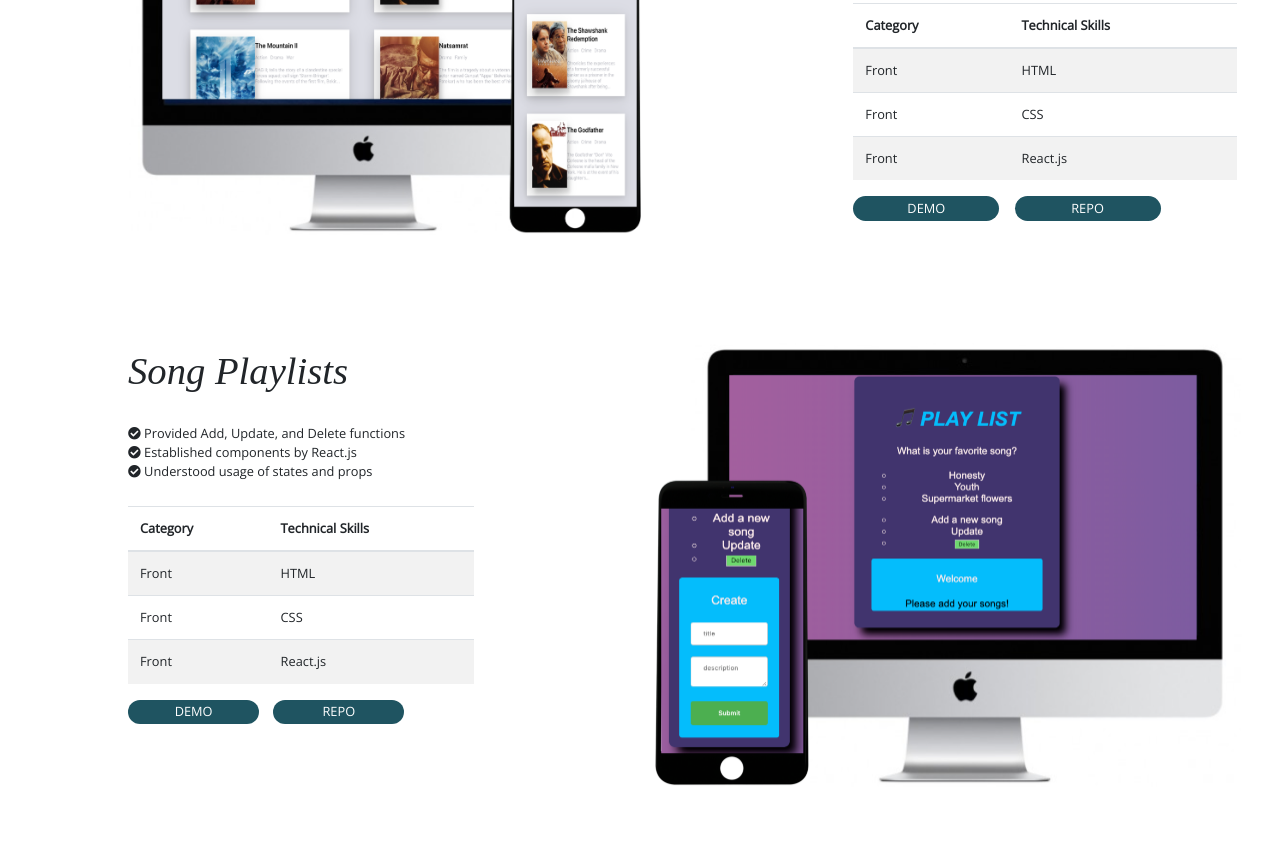
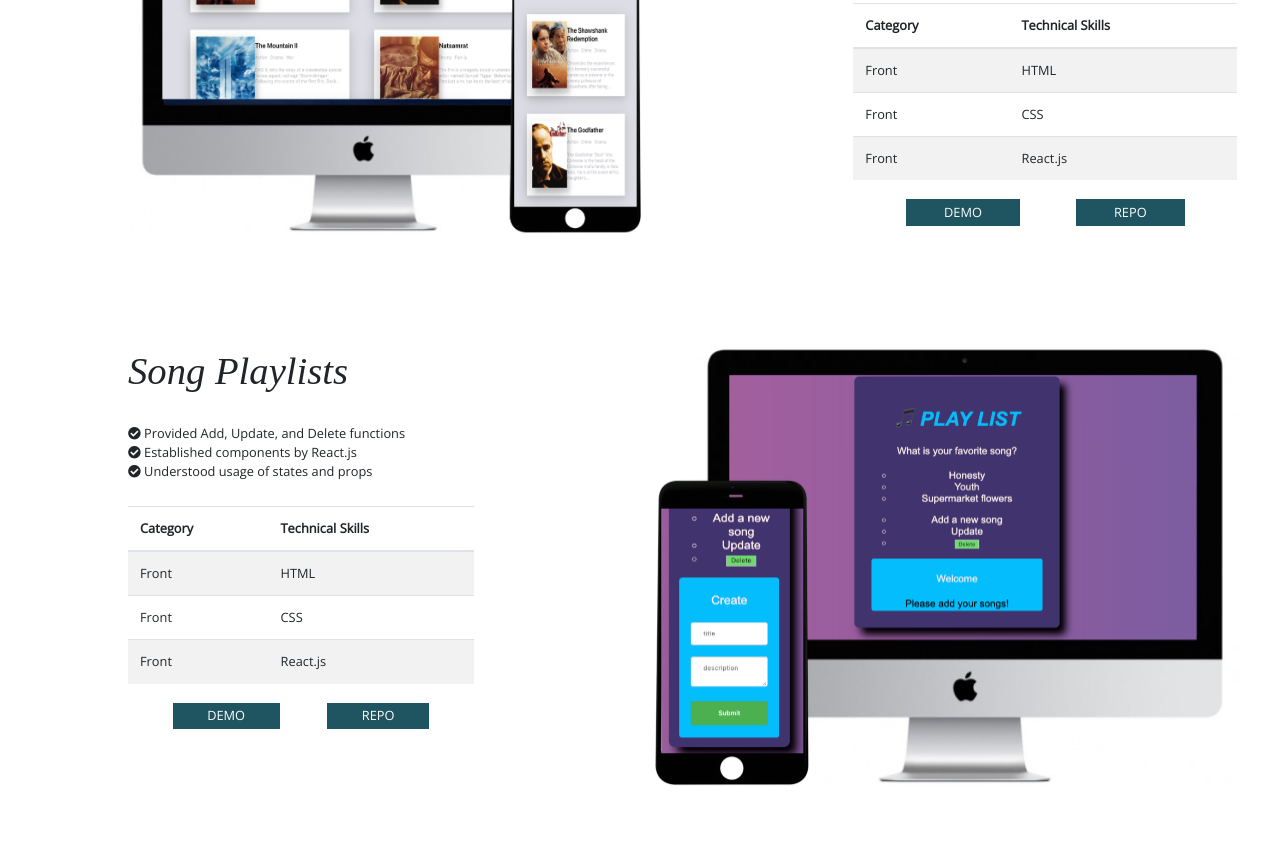
Before and after one commit to DAWUNHAN/portfolio, a website: page index.html in a window 1280 px wide. Shown: the part 1613-2480 px from the top of the page. Drawn offline with nearby package versions, Linux system fonts and the light colour scheme.

Commit message:
button hover

```diff
--- a/index.html
+++ b/index.html
@@ -117,12 +117,12 @@
             </table>
             </div>
             <div class="projects-link">
-              <span class="projects-button">
-                <a href="https://dawunhan.github.io/movieapp-react/" target="_blank">DEMO</a>
-              </span>
-              <span class="projects-button">
-                <a href="https://github.com/DAWUNHAN/movieapp-react" target="_blank">REPO</a>
-                </span>
+              <a href="https://dawunhan.github.io/movieapp-react/"  class="projects-button" target="_blank">
+                <span>DEMO</span>
+              </a>
+              <a href="https://github.com/DAWUNHAN/movieapp-react"  class="projects-button" target="_blank">
+                <span>REPO</span>
+              </a>
             </div>
           </div>
         </div>
@@ -163,12 +163,12 @@
             </table>
             </div>
             <div class="projects-link">
-              <span class="projects-button">
-                <a href="https://dawunhan.github.io/Playlist-React/" target="_blank">DEMO</a>
-              </span>
-              <span class="projects-button">
-                <a href="https://github.com/DAWUNHAN/Playlist-React" target="_blank">REPO</a>
-                </span>
+              <a href="https://dawunhan.github.io/Playlist-React/" class="projects-button" target="_blank">
+                <span>DEMO</span>
+              </a>
+              <a href="https://github.com/DAWUNHAN/Playlist-React/" class="projects-button" target="_blank">
+                <span>REPO</span>
+              </a>
             </div>
           </div>
           <div class="projects-sections right even"><img src="./img/project2.png"/></div>
@@ -215,9 +215,9 @@
             </table>
             </div>
             <div class="projects-link">
-              <span class="projects-button">
-                <a href="https://github.com/DAWUNHAN/weatherapp-reactnative" target="_blank">REPO</a>
-                </span>
+              <a href="https://github.com/DAWUNHAN/weatherapp-reactnative" class="projects-button" target="_blank">
+                <span>REPO</span>
+              </a>
             </div>
           </div>
         </div>
--- a/style.css
+++ b/style.css
@@ -1,5 +1,6 @@
 @import url('https://fonts.googleapis.com/css?family=Open+Sans');
 @import url('https://fonts.googleapis.com/css?family=Ubuntu&display=swap');
+
 * {
   margin: 0;
   padding: 0;
@@ -164,19 +165,58 @@
     margin-top: 7%;
 }
 .projects-link {
-    DISPLAY: grid;
-    grid-template-columns: 1fr 1fr;
-    grid-gap: 5%;
-    width: 80%;
+    display: flex;
+    justify-content: space-evenly;
 }
-.projects-button {
-    background-color: rgb(31, 84, 97);
-    padding: 2% 10%;
-    border-radius: 20px;
-    text-align: center;
+.projects-button{
+  position: relative;
+  font-size: inherit;
+  color: inherit;
+  background: rgb(31, 84, 97);
+  cursor: pointer;
+  padding: 1% 10%;
+  display: inline-block;
+  outline: none;
+  position: relative;
+  border: 3px solid white;
+  color: white;
+  -webkit-transition: all 0.3s;
+  -moz-transition: all 0.3s;
+  transition: all 0.3s;
+  overflow: hidden;
 }
-span.projects-button a {
+.projects-button:after{
+  content: '';
+  position: absolute;
+  -webkit-transition: all 1s;
+  -moz-transition: all 1s;
+  transition: all 1s;
+  width: 100%;
+  height: 0;
+  top: 50%;
+  left: 50%;
+  background: rgb(31, 84, 97);
+  opacity: 0.3;
+  -webkit-transform: translateX(-50%) translateY(-50%) rotate(45deg);
+  -moz-transform: translateX(-50%) translateY(-50%) rotate(45deg);
+  -ms-transform: translateX(-50%) translateY(-50%) rotate(45deg);
+  transform: translateX(-50%) translateY(-50%) rotate(45deg);
+}
+.projects-button:hover{
+    border: 3px solid rgb(31, 84, 97);
     color: white;
+    background: white;
+}
+.projects-button:hover:after{
+  height: 400%;
+  opacity: 1;
+}
+.projects-button span{
+  z-index: 2;
+  position: relative;
+}
+.projects-link a:hover {
+  text-decoration: none;
 }
 .projects-content-even{
   display: grid;
```
